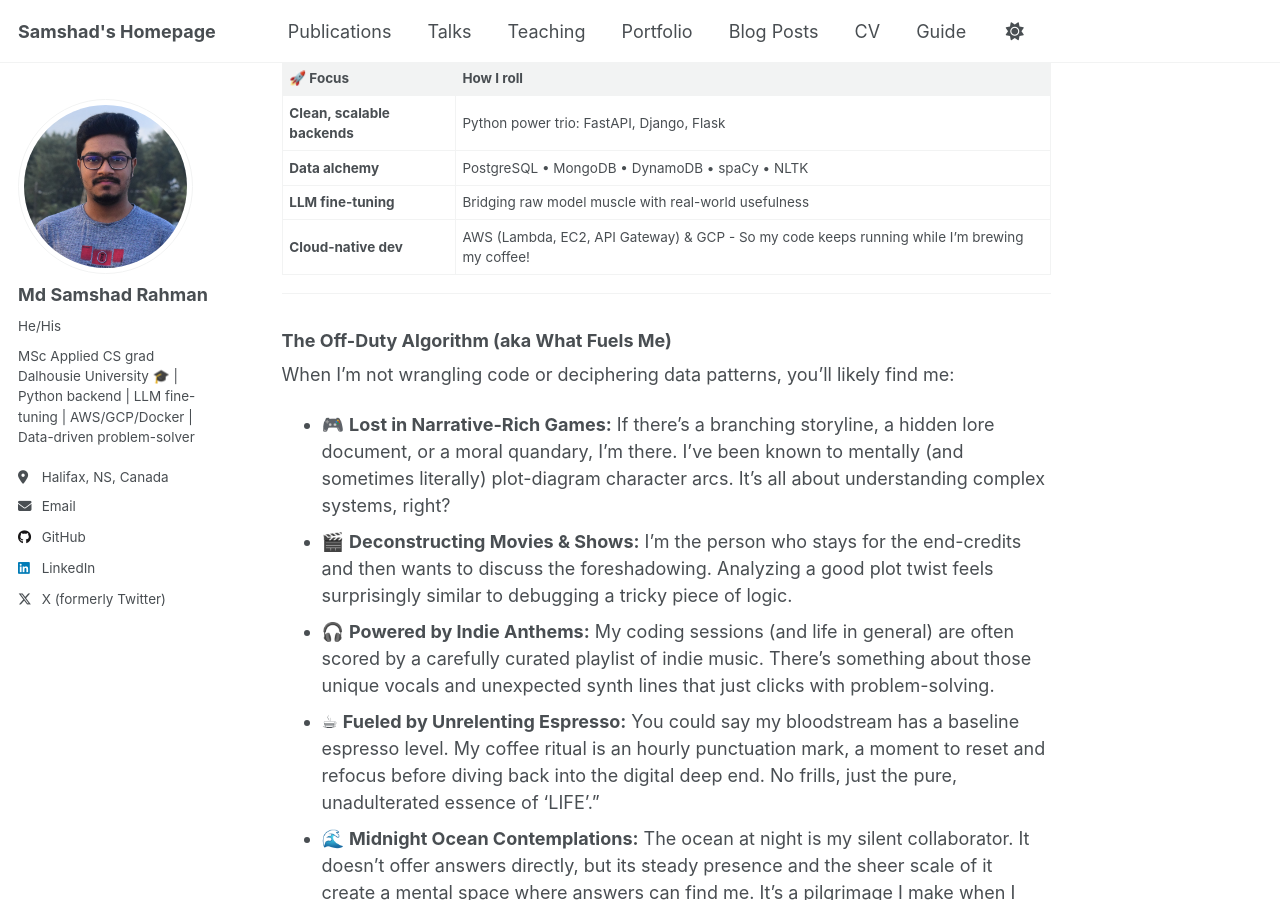
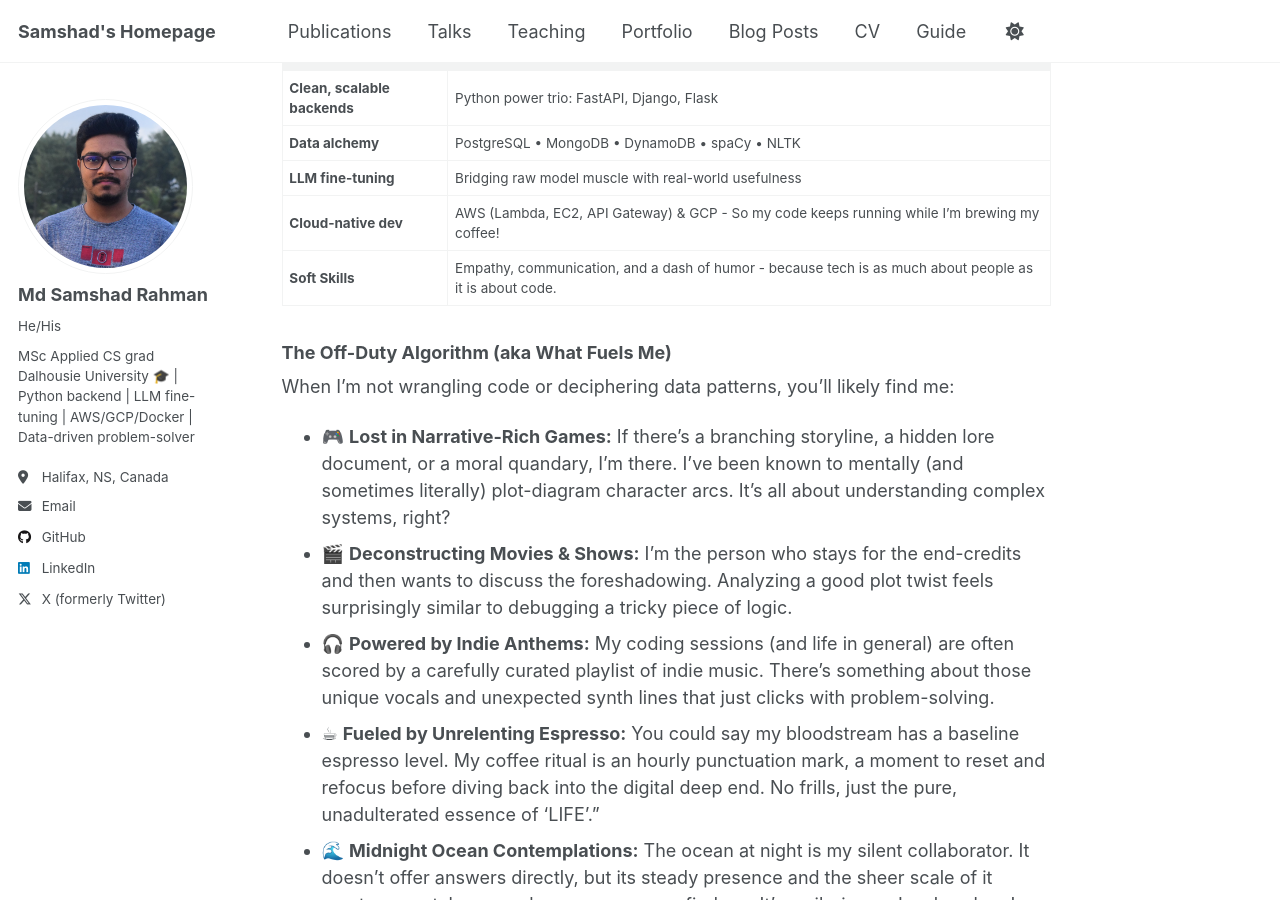
Before and after one commit to samshad/samshad, a Jekyll site: the page built from _pages/about.md, in a window 1280 px wide and 900 px high, scrolled down 363 px. Built offline with Jekyll 4.4.1, drawn with Linux system fonts in a browser that asks for light colours.

Commit message:
Refine about.md to enhance personal narrative and emphasize soft skills

```diff
--- a/_pages/about.md
+++ b/_pages/about.md
@@ -9,8 +9,6 @@ redirect_from:
 
 By trade, I'm an **MSc Applied Computer Science grad from Dalhousie University**, architecting robust backend systems and diving deep into the world of AI and Large Language Models. By passion, I'm a connoisseur of compelling narratives (in games, movies, or even well-structured data), a seeker of that perfect indie track, and a firm believer that most problems can be improved with good coffee and a quiet moment by the ocean.
 
----
-
 ## 🛠️  My Professional Playground
 
 | 🚀 Focus | How I roll                                                                                   |
@@ -19,8 +17,7 @@ By trade, I'm an **MSc Applied Computer Science grad from Dalhousie University**
 | **Data alchemy** | PostgreSQL • MongoDB • DynamoDB • spaCy • NLTK                                               |
 | **LLM fine-tuning** | Bridging raw model muscle with real-world usefulness                                         |
 | **Cloud-native dev** | AWS (Lambda, EC2, API Gateway) & GCP - So my code keeps running while I’m brewing my coffee! |
-
----
+| **Soft Skills** | Empathy, communication, and a dash of humor - because tech is as much about people as it is about code. |
 
 ### The Off-Duty Algorithm (aka What Fuels Me)
 
```
